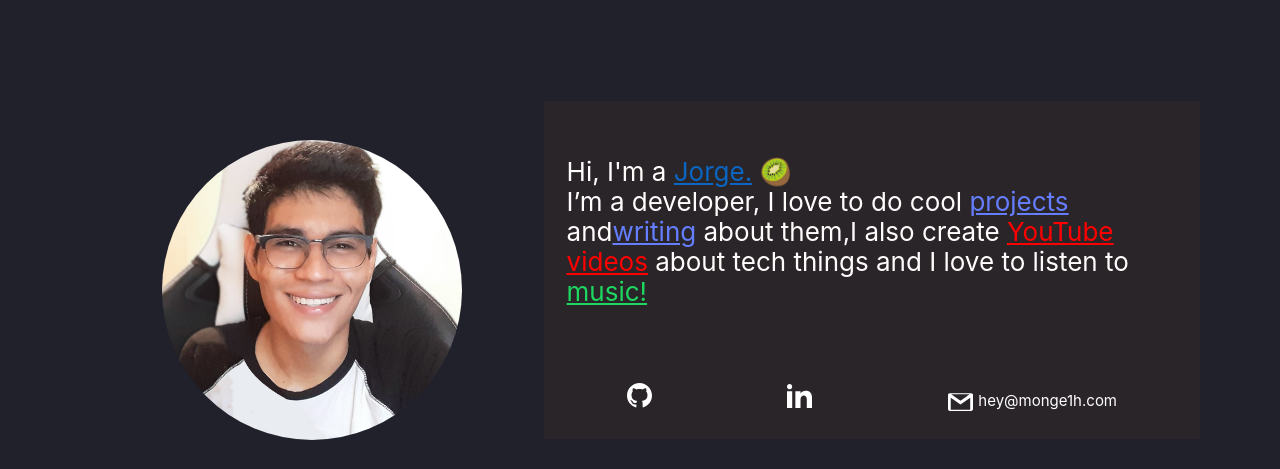
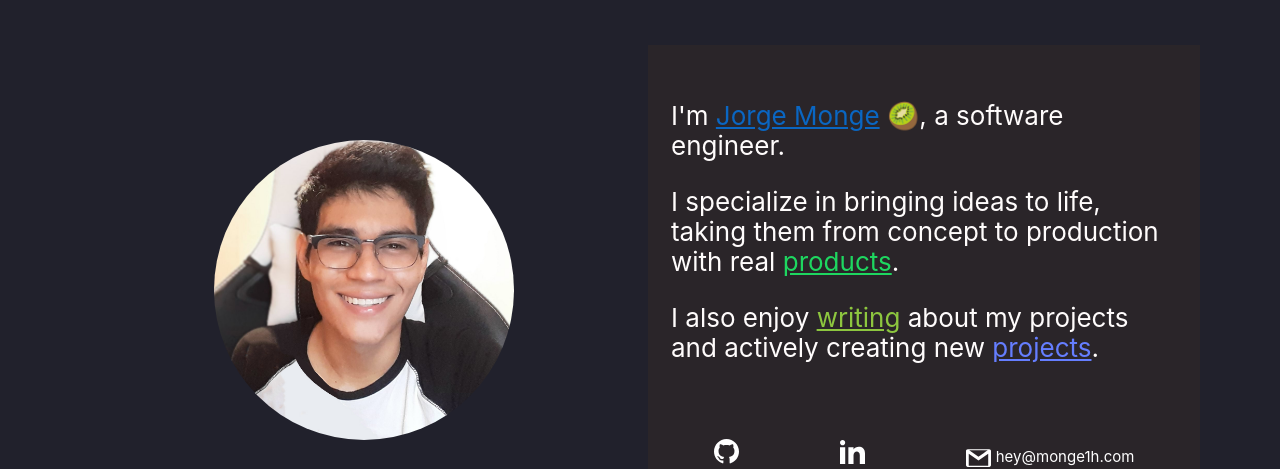
Before and after one commit to Monge1h/monge1h.com, a Next.js app: page / in a window 1280 px wide. Shown: the part 217-686 px from the top of the page. Built offline with nearby package versions, Linux system fonts and the light colour scheme.

Commit message:
💬 Update text of bio in Hero component

```diff
--- a/components/sections/Hero.tsx
+++ b/components/sections/Hero.tsx
@@ -10,13 +10,12 @@ function Hero() {
         <Image className={styles.img_profile} src="/images/Monge.jpg" alt="Profile Photo" height={181} width={176} />
       </div>
       <section className={styles.text_container}>
-        <div className={styles.text_description}>
-          <p>Hi, I&apos;m a <Link className="linkedin-a link" target="_blank" href="https://www.linkedin.com/in/monge1h/" rel="noreferrer">Jorge.</Link> 🥝<br />
-            I’m a developer, I love to do cool <Link href="/projects" className="this-website-a link">projects</Link> and
-            <Link href="/blog" className="this-website-a link">writing</Link> about them,I also create{" "}
-            <Link className="yt-a link" target="_blank" href="https://www.youtube.com/monge1h" rel="noreferrer">YouTube videos</Link> about tech things and I love to listen
-            to <Link target="_blank" className="spotify-a link" href="https://open.spotify.com/user/12125703988?si=a265bf6ed44d4c9c" rel="noreferrer">music!</Link></p>
-        </div>
+        <div className={styles.text_description} >
+        <p>I&apos;m <Link className="linkedin-a link" target="_blank" href="https://www.linkedin.com/in/monge1h/" rel="noreferrer">Jorge Monge</Link> 🥝, a software engineer.</p>
+          <p>I specialize in bringing ideas to life, taking them from concept to production with real <Link href="/projects" className="spotify-a link">products</Link>.</p>
+          <p> I also enjoy <Link href="/projects" className="tw-text-kiwi link">writing</Link> about my projects and actively creating new <Link href="/projects" className="this-website-a link">projects</Link>.</p>
+
+         </div>
 
 
 
```
